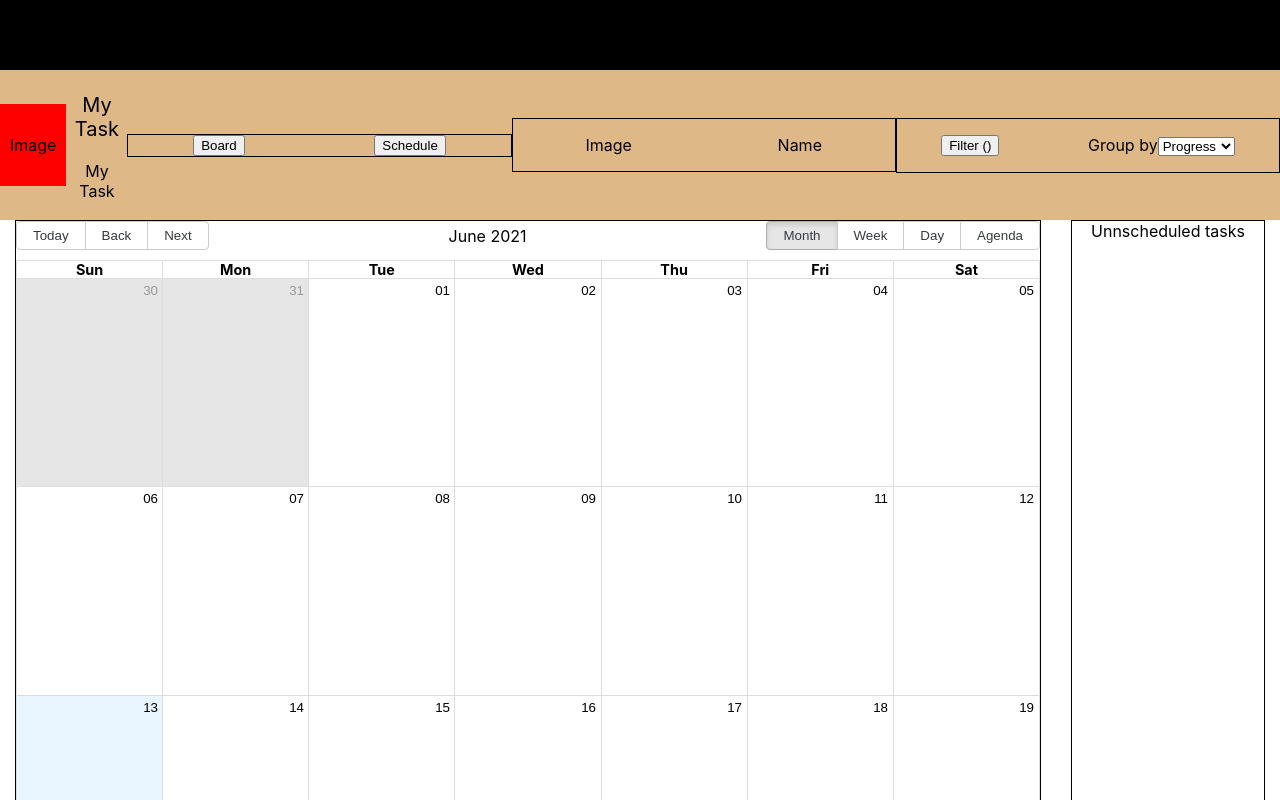
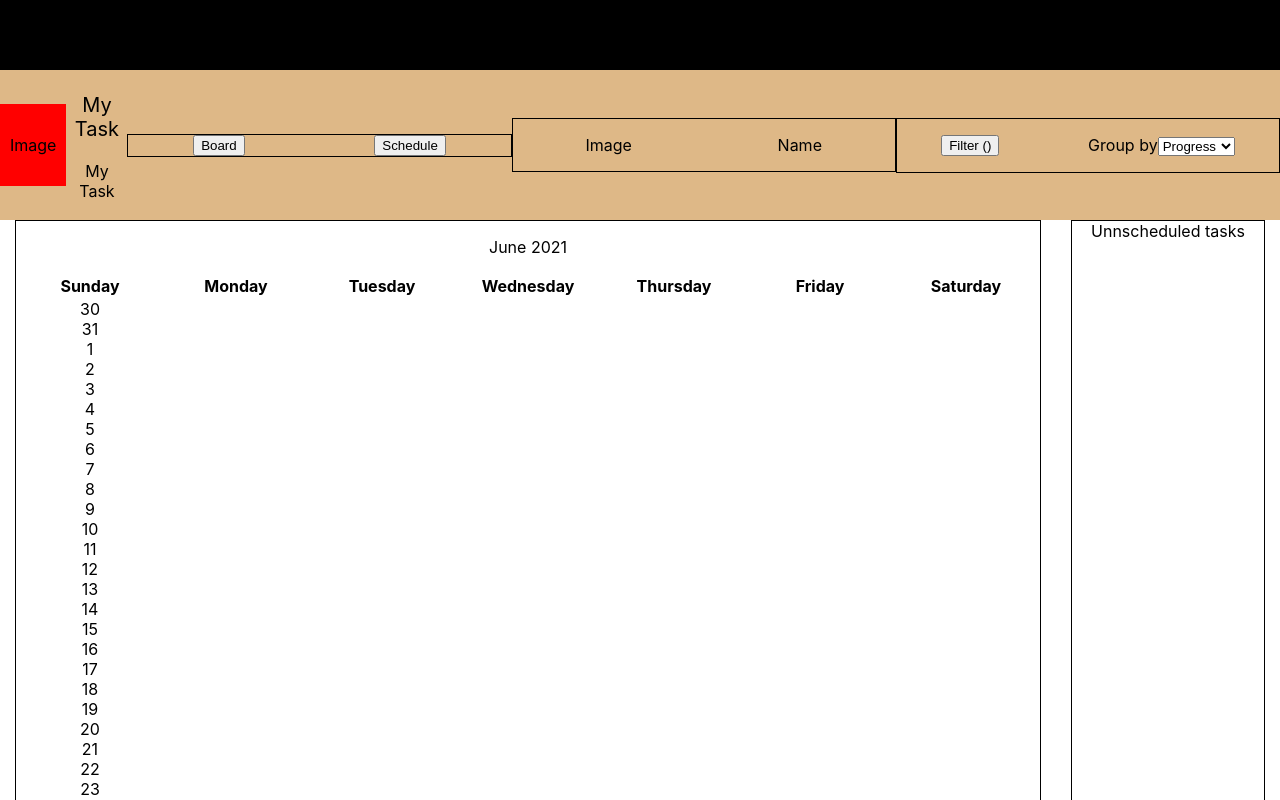
Before and after one commit to rajkumardas2701/planner-app, a React (Create React App) app: page / in a window 1280 px wide. Both pictures are taken after a click on the button "Schedule". Shown: the top 800 px of the page. Built offline with nearby package versions, Linux system fonts and the light colour scheme.

Commit message:
Implement CalendarApp from scratch

```diff
--- a/src/components/CalendarApp.js
+++ b/src/components/CalendarApp.js
@@ -1,30 +1,36 @@
-import React from 'react';
-// , { useState, useEffect }
-import { Calendar, momentLocalizer } from 'react-big-calendar';
+import React, { useState } from 'react';
 import moment from 'moment';
 import PropTypes from 'prop-types';
-import arrOfEvents from '../helper/arrOfEvents';
-import '../../node_modules/react-big-calendar/lib/sass/styles.scss';
+// import arrOfEvents from '../helper/arrOfEvents';
+// import '../../node_modules/react-big-calendar/lib/sass/styles.scss';
+import '../styles/CalendarApp.css';
+import getDatesInMonthDisplay from '../helper/calendarHelper';
+import CalendarHeader from './CalendarHeader';
+import WeekdayIndicator from './CalendarWeekdays';
+import DateIndicator from './DateIndicator';
 
-const localizer = momentLocalizer(moment);
+// const localizer = momentLocalizer(moment);
 
 const CalendarApp = ({ allTasks }) => {
-  const events = arrOfEvents(allTasks);
-  // const [calendarEvents, setCalendarEvents] = useState(events);
-  // useEffect(() => {
-  //   events = arrOfEvents(allTasks);
-  //   setCalendarEvents(events);
-  // }, [allTasks]);
+  const [selectDate, setSelectDate] = useState(moment().toDate());
+  // console.log(setSelectDate);
+  const days = getDatesInMonthDisplay(6, 2021);
   return (
     <div>
-      {console.log('All calendarEvents in Calendar App', events)}
-      <Calendar
-        localizer={localizer}
-        events={events}
-        startAccessor="start"
-        endAccessor="end"
-        style={{ height: 1100 }}
-      />
+      {console.log('All calendarEvents in Calendar App', allTasks)}
+      {/* {console.log('Days in Month', getDaysInMonth(6, 2021))}
+      {console.log('firstday in Month', getFirstWeekdayOfMonth(6, 2021))} */}
+      {console.log('days in Month', days)}
+      <CalendarHeader selectDate={selectDate} />
+      <table className="calendar-table">
+        <tbody>
+          <WeekdayIndicator />
+          <DateIndicator
+            selectDate={selectDate}
+            setSelectDate={setSelectDate}
+          />
+        </tbody>
+      </table>
     </div>
   );
 };
--- /dev/null
+++ b/src/components/CalendarHeader.js
@@ -0,0 +1,24 @@
+import React from 'react';
+import moment from 'moment';
+import PropTypes from 'prop-types';
+
+const CalendarHeader = ({ selectDate }) => (
+  <div className="calendar-header">
+    <div className="left-container">
+      <p>
+        {moment(selectDate).format('MMMM')}
+        {' '}
+        {moment(selectDate).year()}
+      </p>
+    </div>
+    {/* <div className="right-container">
+
+    </div> */}
+  </div>
+);
+
+CalendarHeader.propTypes = {
+  selectDate: PropTypes.instanceOf(Date).isRequired,
+};
+
+export default CalendarHeader;
--- /dev/null
+++ b/src/components/CalendarWeekdays.js
@@ -0,0 +1,21 @@
+import moment from 'moment';
+
+const WeekdayIndicator = () => {
+  const weekdays = moment.weekdays();
+  return (
+    <tr className="header-row">
+      {
+        weekdays.map((day) => (
+          <th
+            className="week-day"
+            key={day}
+          >
+            {day}
+          </th>
+        ))
+      }
+    </tr>
+  );
+};
+
+export default WeekdayIndicator;
--- /dev/null
+++ b/src/components/DateIndicator.js
@@ -0,0 +1,36 @@
+import React from 'react';
+import PropTypes from 'prop-types';
+import {
+  getDayOfMonth,
+  // getMonthDayYear,
+  getMonth,
+  getYear,
+} from '../helper/moment-helper';
+import getDatesInMonthDisplay from '../helper/calendarHelper';
+
+const DateIndicator = ({ selectDate, setSelectDate }) => {
+  const datesInMonth = getDatesInMonthDisplay(
+    getMonth(selectDate) + 1,
+    getYear(selectDate),
+  );
+  console.log(setSelectDate);
+  const monthDates = datesInMonth.map((i) => (
+    <div
+      key={i.date.toISOString()}
+    >
+      {getDayOfMonth(i.date)}
+    </div>
+  ));
+  return (
+    <div>
+      {monthDates}
+    </div>
+  );
+};
+
+DateIndicator.propTypes = {
+  selectDate: PropTypes.instanceOf(Date).isRequired,
+  setSelectDate: PropTypes.func.isRequired,
+};
+
+export default DateIndicator;
--- /dev/null
+++ b/src/helper/calendarHelper.js
@@ -0,0 +1,71 @@
+import moment from 'moment';
+
+const getDaysInMonth = (month, year) => moment(`${month}-${year}`, 'MM-YYYY')
+  .daysInMonth();
+const getFirstWeekdayOfMonth = (month, year) => moment(`${month}-${year}`, 'MM-YYYY')
+  .startOf('month').weekday();
+
+const getPrevMonthYear = (month, year) => {
+  if (month === 1) {
+    return {
+      month: 12,
+      year: year - 1,
+    };
+  }
+  return {
+    month: month - 1,
+    year,
+  };
+};
+const getNextMonthYear = (month, year) => {
+  if (month === 12) {
+    return {
+      month: 1,
+      year: year + 1,
+    };
+  }
+  return {
+    month: month + 1,
+    year,
+  };
+};
+const getDatesInMonthDisplay = (month, year) => {
+  const daysInMonth = getDaysInMonth(month, year);
+  const firstWeekday = getFirstWeekdayOfMonth(month, year);
+  const result = [];
+  const prev = getPrevMonthYear(month, year);
+  const prevDaysInMonth = getDaysInMonth(
+    prev.month,
+    prev.year,
+  );
+  for (let j = firstWeekday - 1; j >= 0; j -= 1) {
+    result.push({
+      date: moment(
+        `${prev.month}-${prevDaysInMonth - j}-${prev.year}`,
+        'MM-DD-YYYY',
+      ).toDate(),
+      currentMonth: false,
+    });
+  }
+  for (let i = 1; i <= daysInMonth; i += 1) {
+    result.push({
+      date: moment(`${month}-${i}-${year}`, 'MM-DD-YYYY').toDate(),
+      currentMonth: true,
+    });
+  }
+  if (result.length < 42) {
+    const daysToAdd = 42 - result.length;
+    const next = getNextMonthYear(month, year);
+    for (let k = 1; k <= daysToAdd; k += 1) {
+      result.push({
+        date: moment(
+          `${next.month}-${k}-${next.year}`,
+          'MM-DD-YYYY',
+        ).toDate(),
+        currentMonth: false,
+      });
+    }
+  } return result;
+};
+
+export default getDatesInMonthDisplay;
--- /dev/null
+++ b/src/helper/moment-helper.js
@@ -0,0 +1,10 @@
+import moment from 'moment';
+
+export const getSpecificDate = (month, dayOfMonth, year) => moment(`${month}-${dayOfMonth}-${year}`, 'MM-DD-YYYY').toDate();
+export const getDayOfMonth = (date) => moment(date).date();
+export const getMonth = (date) => moment(date).month();
+export const getYear = (date) => moment(date).year();
+export const getToday = () => moment().toDate();
+export const getReadableWeekday = (date) => moment(date).format('dddd');
+export const getReadableMonthDate = (date) => moment(date).format('MMMM Do');
+export const getMonthDayYear = (date) => moment(date).format('MM-DD-YYYY');
--- /dev/null
+++ b/src/styles/CalendarApp.css
@@ -0,0 +1,14 @@
+.week-day {
+  width: 14%;
+}
+
+/* .header-row {
+  display: flex;
+  flex-direction: row;
+  justify-content: space-between;
+  width: 100%;
+} */
+
+.calendar-table {
+  width: 100%;
+}
```
